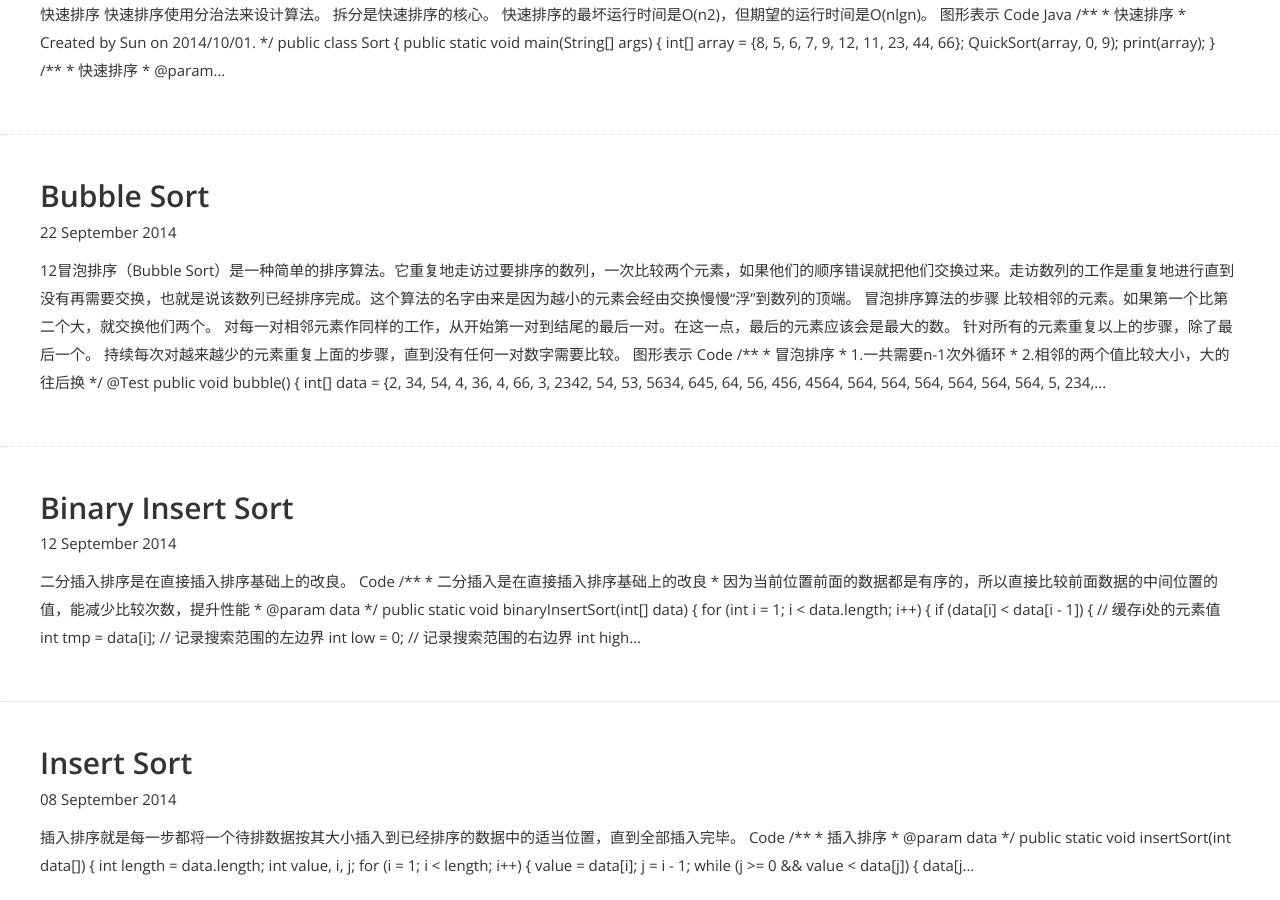
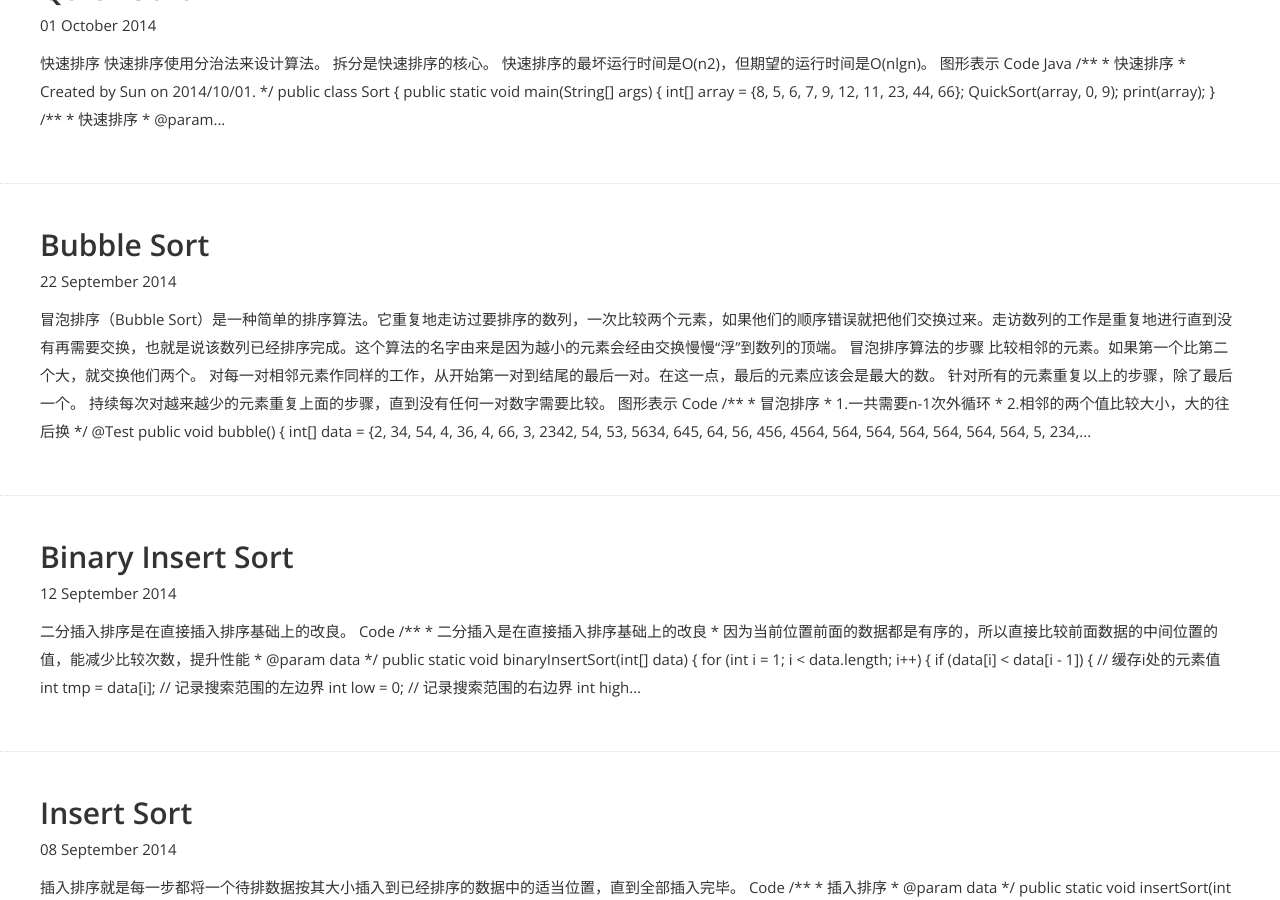
Before and after one commit to skyquiet/skyquiet.github.io, a Jekyll site: the page built from blog.html, in a window 1280 px wide and 900 px high, scrolled down 1604 px. Built offline with Jekyll 4.4.1, drawn with Linux system fonts in a browser that asks for light colours; nearby versions of some CDN libraries; some web fonts are replaced; some of the changed lines change nothing that is shown; some of the changed text lies outside the part shown.

Commit message:
改下标题

```diff
--- a/_posts/2014-09-22-bubbleSort.md
+++ b/_posts/2014-09-22-bubbleSort.md
@@ -5,10 +5,7 @@
 categories: arithmetic
 ---
 
-12冒泡排序（Bubble Sort）是一种简单的排序算法。它重复地走访过要排序的数列，一次比较两个元素，如果他们的顺序错误就把他们交换过来。走访数列的工作是重复地进行直到没有再需要交换，也就是说该数列已经排序完成。这个算法的名字由来是因为越小的元素会经由交换慢慢“浮”到数列的顶端。
-
-
-
+冒泡排序（Bubble Sort）是一种简单的排序算法。它重复地走访过要排序的数列，一次比较两个元素，如果他们的顺序错误就把他们交换过来。走访数列的工作是重复地进行直到没有再需要交换，也就是说该数列已经排序完成。这个算法的名字由来是因为越小的元素会经由交换慢慢“浮”到数列的顶端。
 
 **冒泡排序算法的步骤**
 
--- a/blog.html
+++ b/blog.html
@@ -9,8 +9,8 @@
     <div class="row">
       <div class="col-md-12">
         <div class="block">
-          <h1>Get the latest on what we're doing</h1>
-          <p>Catch up with us, anytime and anywhere</p>
+          <h1>The time you enjoy wasting , is not wasted.</h1>
+          <p>One times the effort , one times happy.</p>
         </div>
       </div>
     </div>
```
